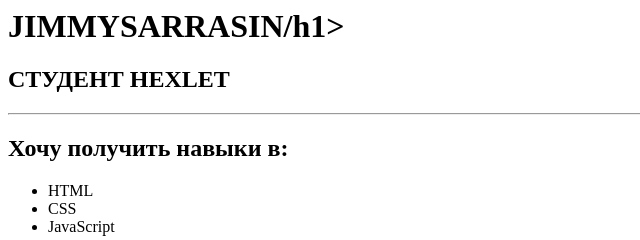
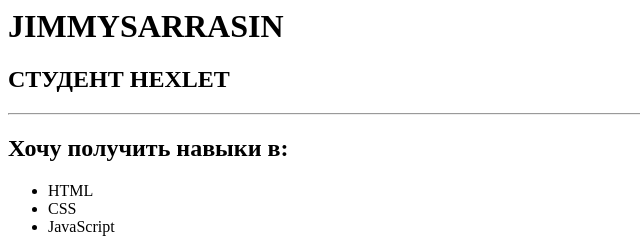
Before and after one commit to Jimmysarrasin/jimmysarrasin.github.io, a plain HTML site: page index.html in a window 1280 px wide. Shown: the top 240 px of the page, 0-640 px from the left. Drawn offline with Linux system fonts and the light colour scheme.

Commit message:
index.html

```diff
--- a/index.html
+++ b/index.html
@@ -1,5 +1,5 @@
 <main>
-  <h1>JIMMYSARRASIN/h1>
+  <h1>JIMMYSARRASIN </h1>
   <h2>СТУДЕНТ HEXLET </h2>
 
   <hr>
```
